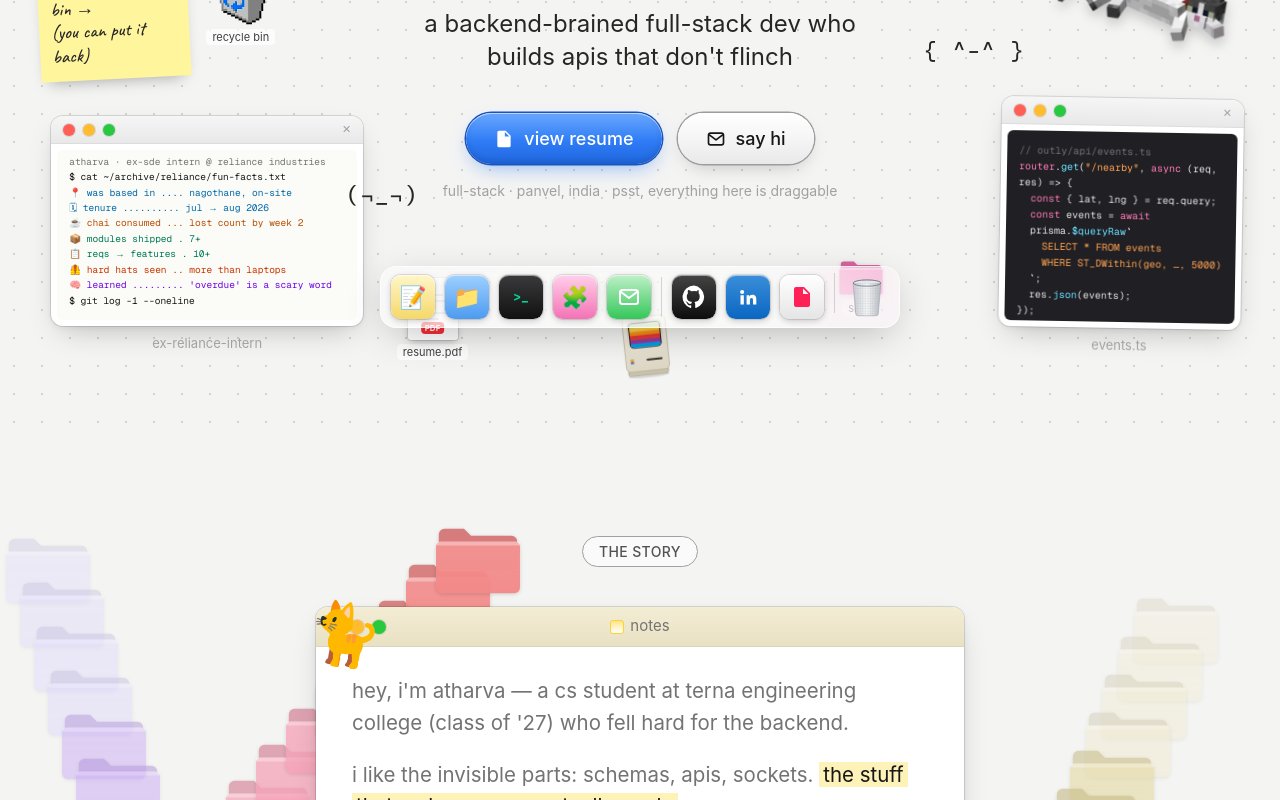
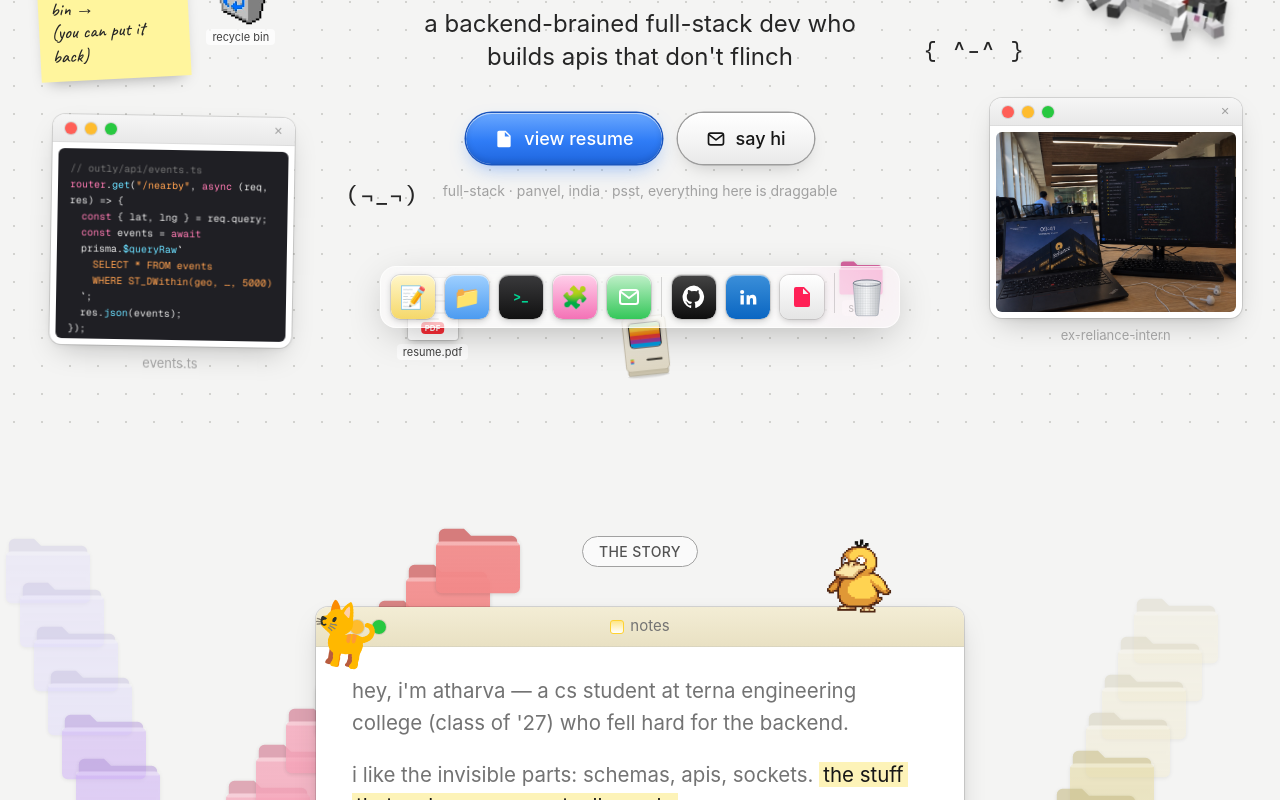
Before and after one commit to AtharvaShirke95032/portfolio26, a Next.js app: page / in a window 1280 px wide. Shown: the part 460-1260 px from the top of the page. Built offline with nearby package versions, Linux system fonts and the light colour scheme.

Commit message:
Refactor code structure for improved readability and maintainability

```diff
--- a/src/components/Hero.tsx
+++ b/src/components/Hero.tsx
@@ -3,7 +3,7 @@
 import { useRef, type CSSProperties, type ReactNode, type RefObject } from "react";
 import { motion } from "motion/react";
 import { profile } from "@/lib/data";
-import { CodeArt, InternTerminalArt, PhoneArt, Photo, TerminalArt } from "./arts";
+import { CodeArt, Media, PhoneArt, Photo, TerminalArt } from "./arts";
 import { MacWindow, useDesktop } from "./desktop";
 import {
   CodeDetail,
@@ -203,9 +203,11 @@ export default function Hero() {
         <Folder className="h-[56px] w-[70px]" label="projects" />
       </Draggable>
 
-      <FloatWindow id="w-reliance" file="ex-reliance-intern" w={300} h={170} pos={{ left: "4%", top: "64%" }} bounds={ref} delay={0.25} className={lg}
+      <FloatWindow id="w-reliance" file="ex-reliance-intern" w={240} h={180} pos={{ right: "3%", top: "62%" }} bounds={ref} delay={0.25} className={lg}
         onOpen={() => openModal({ title: "ex-reliance-intern", content: <EntryDetail e={entryById("reliance")} />, width: 640 })}>
-        <InternTerminalArt />
+        <Media src="/media/reliance-desk.jpg" alt="my desk at reliance: thinkpad, monitor full of express controllers">
+          {null}
+        </Media>
       </FloatWindow>
 
       <Draggable id="k3" label="(¬_¬)" bounds={ref} style={{ position: "absolute", left: "27%", top: "71%" }} className={lg} delay={0.4}>
@@ -216,7 +218,7 @@ export default function Hero() {
         <Kaomoji start={2} />
       </Draggable>
 
-      <FloatWindow id="w-code" file="events.ts" w={230} h={190} pos={{ right: "3%", top: "62%" }} bounds={ref} delay={0.3} rotate={1} className={lg}
+      <FloatWindow id="w-code" file="events.ts" w={230} h={190} pos={{ left: "4%", top: "64%" }} bounds={ref} delay={0.3} rotate={1} className={lg}
         onOpen={() => openModal({ title: "events.ts", content: <CodeDetail />, width: 560 })}>
         <CodeArt />
       </FloatWindow>
--- a/src/components/Sections.tsx
+++ b/src/components/Sections.tsx
@@ -1,7 +1,7 @@
 "use client";
 
 import { useMemo, useRef, useState, type ReactNode } from "react";
-import { motion } from "motion/react";
+import { motion, useInView } from "motion/react";
 import { entries, profile, projects, skills, type Entry } from "@/lib/data";
 import { Photo } from "./arts";
 import { MacWindow, useDesktop } from "./desktop";
@@ -21,23 +21,38 @@ function Chip({ children }: { children: ReactNode }) {
 
 /* ------------------------------ about ------------------------------ */
 
-function FolderTrail({ colors, points, className }: { colors: string[]; points: [number, number][]; className: string }) {
+function FolderTrail({
+  colors,
+  points,
+  className,
+  start = 0,
+}: {
+  colors: string[];
+  points: [number, number][];
+  className: string;
+  start?: number;
+}) {
+  const ref = useRef<HTMLDivElement>(null);
+  // the whole trail runs once the section is on screen, folder after folder, to the end
+  const inView = useInView(ref, { once: true, amount: 0.25 });
   return (
-    <div className={`pointer-events-none absolute hidden lg:block ${className}`} aria-hidden>
-      {points.map(([x, y], i) => (
+    <div ref={ref} className={`pointer-events-none absolute hidden lg:block ${className}`} aria-hidden>
+      {points.map(([x, y], i) => {
+        const end = 0.35 + (i / points.length) * 0.65;
+        return (
           <motion.div
             key={i}
             className="pointer-events-auto absolute h-[70px] w-[96px]"
-          style={{ left: x, top: y, opacity: 0.35 + (i / points.length) * 0.65 }}
-          initial={{ opacity: 0, y: 20 }}
-          whileInView={{ opacity: 0.35 + (i / points.length) * 0.65, y: 0 }}
-          viewport={{ once: true }}
-          transition={{ delay: i * 0.04 }}
+            style={{ left: x, top: y }}
+            initial={{ opacity: 0, y: 24, scale: 0.6 }}
+            animate={inView ? { opacity: end, y: 0, scale: 1 } : undefined}
+            transition={{ delay: start + i * 0.09, type: "spring", stiffness: 420, damping: 22 }}
             whileHover={{ y: -10 }}
           >
             <Folder color={colors[Math.floor((i / points.length) * colors.length)]} className="h-full w-full" />
           </motion.div>
-      ))}
+        );
+      })}
     </div>
   );
 }
@@ -72,10 +87,20 @@ export function About() {
     <section id="about" ref={ref} className="relative overflow-hidden py-24">
       <Chip>the story</Chip>
       <FolderTrail className="left-0 top-24 h-[560px] w-[500px]" points={vTrail} colors={["#dcd6fb", "#c9a8f5", "#e77fe0", "#f5a3b8", "#f38a8a"]} />
-      <FolderTrail className="right-8 top-24 h-[560px] w-[300px]" points={rTrail} colors={["#f0ead0", "#e3d79c", "#cbbd5d"]} />
+      <FolderTrail className="right-8 top-24 h-[560px] w-[300px]" start={0.4} points={rTrail} colors={["#f0ead0", "#e3d79c", "#cbbd5d"]} />
 
       <div className="relative mx-auto mt-10 max-w-[680px] px-4">
         <Draggable id="notes" bounds={ref} trashable={false}>
+          <div className="relative">
+            {/* psyduck perched on the notes window */}
+            {/* eslint-disable-next-line @next/next/no-img-element */}
+            <img
+              src="/media/_.gif"
+              alt="psyduck, confused as usual"
+              title="psyduck is also confused about css"
+              className="pointer-events-none absolute -top-[104px] right-4 z-10 w-[130px] sm:right-10"
+              draggable={false}
+            />
             <MacWindow
               tone="notes"
               big
@@ -110,6 +135,7 @@ export function About() {
                 <span className="-rotate-6 font-hand text-[44px] font-bold leading-none text-neutral-900">atharva</span>
               </div>
             </MacWindow>
+          </div>
         </Draggable>
       </div>
 
--- a/src/components/arts.tsx
+++ b/src/components/arts.tsx
@@ -35,46 +35,6 @@ export function TerminalArt({ big }: { big?: boolean }) {
         </div>
       ))}
       <span className="caret inline-block h-3 w-1.5 translate-y-0.5 bg-neutral-300" />
-    </div>
-  );
-}
-
-/* ex-reliance-intern: a white terminal full of (past) intern trivia */
-const internScript = [
-  { t: "$ whoami", c: "text-neutral-900" },
-  { t: "atharva · ex-sde intern @ reliance industries", c: "text-neutral-500" },
-  { t: "$ cat ~/archive/reliance/fun-facts.txt", c: "text-neutral-900" },
-  { t: "📍 was based in .... nagothane, on-site", c: "text-sky-700" },
-  { t: "🗓 tenure .......... jul → aug 2026", c: "text-sky-700" },
-  { t: "☕ chai consumed ... lost count by week 2", c: "text-amber-700" },
-  { t: "📦 modules shipped . 7+", c: "text-emerald-700" },
-  { t: "📋 reqs → features . 10+", c: "text-emerald-700" },
-  { t: "🦺 hard hats seen .. more than laptops", c: "text-orange-700" },
-  { t: "🧠 learned ......... 'overdue' is a scary word", c: "text-violet-700" },
-  { t: "$ git log -1 --oneline", c: "text-neutral-900" },
-  { t: "f1n4l3d chore: hand over laptop, say bye 👋", c: "text-rose-600" },
-  { t: "$ exit", c: "text-neutral-900" },
-  { t: "internship complete ✓ (process exited 0)", c: "text-emerald-700" },
-];
-
-export function InternTerminalArt({ big }: { big?: boolean }) {
-  const [step, setStep] = useState(0);
-  useEffect(() => {
-    const t = setInterval(() => setStep((s) => (s + 1) % (internScript.length + 4)), 650);
-    return () => clearInterval(t);
-  }, []);
-  return (
-    <div
-      className={`flex h-full w-full flex-col justify-end overflow-hidden bg-[#fbfbf8] p-3 font-mono ${
-        big ? "text-[13px]" : "text-[9.5px]"
-      } leading-relaxed`}
-    >
-      {internScript.slice(0, Math.min(step + 1, internScript.length)).map((l) => (
-        <div key={l.t} className={`whitespace-pre ${l.c}`}>
-          {l.t}
-        </div>
-      ))}
-      <span className="caret inline-block h-3 w-1.5 translate-y-0.5 bg-neutral-800" />
     </div>
   );
 }
--- a/src/components/details.tsx
+++ b/src/components/details.tsx
@@ -2,7 +2,7 @@
 
 import type { ReactNode } from "react";
 import { entries, profile, projects, type Entry, type Project } from "@/lib/data";
-import { CodeArt, DashboardArt, InternTerminalArt, Media, PhoneArt, Photo, TerminalArt } from "./arts";
+import { CodeArt, DashboardArt, Media, PhoneArt, Photo, TerminalArt } from "./arts";
 import { useDesktop } from "./desktop";
 import { Folder } from "./icons";
 
@@ -77,8 +77,10 @@ export function EntryDetail({ e }: { e: Entry }) {
   return (
     <div>
       {e.id === "reliance" && (
-        <div className="h-64 overflow-hidden border-b border-black/5">
-          <InternTerminalArt big />
+        <div className="aspect-[4/3] overflow-hidden border-b border-black/5">
+          <Media src="/media/reliance-desk.jpg" alt="my desk at reliance: thinkpad, monitor full of express controllers">
+            {null}
+          </Media>
         </div>
       )}
       <div className="space-y-4 p-6">
```
Also changed, not shown: public/media/_.gif (added), public/media/reliance-desk.jpg (added). Lines whose indentation alone changed are shown as unchanged.
